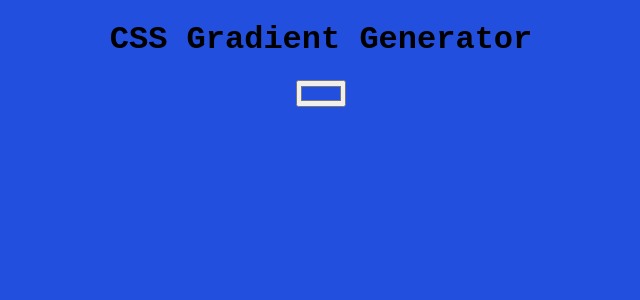
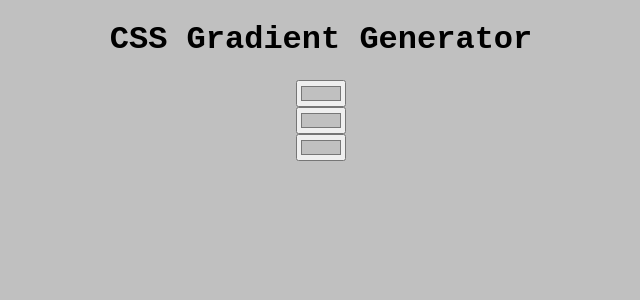
Before and after one commit to irahrosete/css-gradient-generator, a React (Create React App) app: page / in a window 1280 px wide. Shown: the top 300 px of the page, without its empty margins (319-959 px from the left). Built offline with nearby package versions, Linux system fonts and the light colour scheme.

Commit message:
update backgrounColor state to be an array

```diff
--- a/src/App.js
+++ b/src/App.js
@@ -3,7 +3,7 @@ import styled from 'styled-components'
 import './App.css';
 
 const StyledMain = styled.main`
-  background-color: ${props => props.backgroundColor};
+  background-color: ${props => props.backgroundColor[0]};
   font-family: 'Courier New', Courier, monospace;
   display: flex;
   flex-direction: column;
@@ -14,13 +14,17 @@ const StyledMain = styled.main`
 
 class App extends Component {
   state = {
-    backgroundColor: "#234fde"
+    backgroundColor: ["#c0c0c0", "#c0c0c0", "#c0c0c0"]
   }
 
-  handleColorChange = (event) => {
+  handleColorChange = (event, i) => {
     const newColor = event.target.value
-    // console.log(newColor)
-    this.setState({ backgroundColor: newColor})
+    // create a copy of the backgroundColor array
+    const newBackgroundColor = [...this.state.backgroundColor]
+    // change the value of the array to the new color
+    newBackgroundColor[i] = newColor
+    console.log(newColor)
+    this.setState({ backgroundColor: newBackgroundColor})
   }
 
 	render() {
@@ -28,7 +32,13 @@ class App extends Component {
 		return (
 			<StyledMain backgroundColor={backgroundColor}>
 				<h1>CSS Gradient Generator</h1>
-				<input type="color" value={backgroundColor} onChange={this.handleColorChange} />
+        {backgroundColor.map((color, i) => {
+          return (
+            <input type="color"
+              value={color}
+              onChange={(event) => this.handleColorChange(event, i)} />
+          )
+        })}
 			</StyledMain>
 		)
 	}
```
